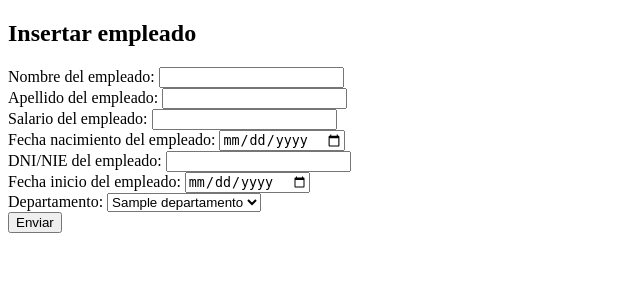
After one commit to anasrami12/2DWES-2324-AnasRami, a PHP site: page /empaltaemp.php in a window 1280 px wide. The commit adds this page. Shown: the top 300 px of the page, without its empty margins (0-640 px from the left). Run offline with PHP 8.4, Linux system fonts and the light colour scheme; tables that the repository leaves empty or names only in its code hold one stand-in row (values such as "Sample post").

Commit message:
Add files via upload

```diff
--- /dev/null
+++ b/empleados/empaltaemp.php
@@ -0,0 +1,46 @@
+<!DOCTYPE html>
+<html lang="es">
+<head>
+    <meta charset="UTF-8">
+    <meta name="viewport" content="width=device-width, initial-scale=1.0">
+</head>
+<body>
+
+    <h2>Insertar empleado</h2>
+
+    <form method="post">
+        <label for="nombreCategoria">Nombre del empleado:</label>
+        <input type="text" id="emp" name="nombre" required>
+<br>
+        <label for="nombreCategoria">Apellido del empleado:</label>
+        <input type="text" id="emp" name="apellido" required>
+        <br>
+        <label for="nombreCategoria">Salario del empleado:</label>
+        <input type="text" id="emp" name="salario" required>
+        <br>
+        <label for="nombreCategoria">Fecha nacimiento del empleado:</label>
+        <input type="date" id="emp" name="nacimiento" required>
+        <br>
+        <label for="nombreCategoria">DNI/NIE del empleado:</label>
+        <input type="text" id="emp" name="dni" required>
+<br>
+    <label for="nombreCategoria">Fecha inicio del empleado:</label>
+        <input type="date" id="emp" name="inicio" required>
+        <br>
+
+<?php
+include 'funciones.php';
+$servidor = "localhost";
+$usuario = "root";
+$contra = "rootroot";
+$basedatos = "webemple";
+mostrardpto($servidor,$usuario,$contra,$basedatos);
+if (($_SERVER["REQUEST_METHOD"] == "POST") ) {
+        insertaremple($servidor,$usuario,$contra,$basedatos);
+    }
+?>
+<br>
+ <button type="submit">Enviar</button>
+    </form>
+</body>
+</html>
--- a/empleados/funciones.php
+++ b/empleados/funciones.php
@@ -26,7 +26,63 @@
         $nombre = $_POST['nombre'];
         $stmt->execute();
 
-        echo "Departamento creado";
+        echo "New records created successfully";
+        }
+    catch(PDOException $e)
+        {
+        echo "Error: " . $e->getMessage();
+        }
+    $conn = null;
+}
+function mostrardpto($servername,$username,$password,$dbname){
+    $conn = new PDO("mysql:host=$servername;dbname=$dbname", $username, $password);
+    $conn->setAttribute(PDO::ATTR_ERRMODE, PDO::ERRMODE_EXCEPTION);
+
+$sql = "SELECT cod_dpto, nombre_dpto FROM departamento";
+
+$consulta = $conn->prepare($sql);
+$consulta->execute();
+
+$filas = $consulta->fetchAll(PDO::FETCH_ASSOC);
+echo "Departamento: ";
+echo "<select name='dpto'>";
+foreach ($filas as $fila) {
+echo "<option value='{$fila['cod_dpto']}'>{$fila['nombre_dpto']}</option>";
+}
+
+echo "</select>";
+}
+function insertaremple($servername,$username,$password,$dbname){
+    try {
+        $conn = new PDO("mysql:host=$servername;dbname=$dbname", $username, $password);
+        $conn->setAttribute(PDO::ATTR_ERRMODE, PDO::ERRMODE_EXCEPTION);
+
+        // prepare sql and bind parameters
+        $stmt = $conn->prepare("INSERT INTO empleado (fecha_nac,salario,apellidos,nombre,dni) VALUES (:fecha_nac,:salario,:apellidos,:nombre,:dni)");
+        $stmt2= $conn->prepare("INSERT INTO emple_depart (dni,cod_dpto,fecha_ini) VALUES (:dni,:cod_dpto,:fecha_ini)");
+
+        $stmt->bindParam(':fecha_nac', $fechanac);
+        $stmt->bindParam(':salario', $salario);
+        $stmt->bindParam(':apellidos', $apellidos);
+        $stmt->bindParam(':nombre', $nombre);
+        $stmt->bindParam(':dni', $dni);
+
+        $stmt2->bindParam(':dni', $dni);
+        $stmt2->bindParam(':cod_dpto', $departamento);
+        $stmt2->bindParam(':fecha_ini', $fechaini);
+
+
+        $departamento=$_POST['dpto'];
+        $nombre = $_POST['nombre'];
+        $apellidos = $_POST['apellido'];
+        $salario = $_POST['salario'];
+        $fechanac = $_POST['nacimiento'];
+        $fechaini = $_POST['inicio'];
+        $dni = $_POST['dni'];
+        $stmt->execute();
+        $stmt2->execute();
+
+        echo "Empleado añadido";
         }
     catch(PDOException $e)
         {
```
